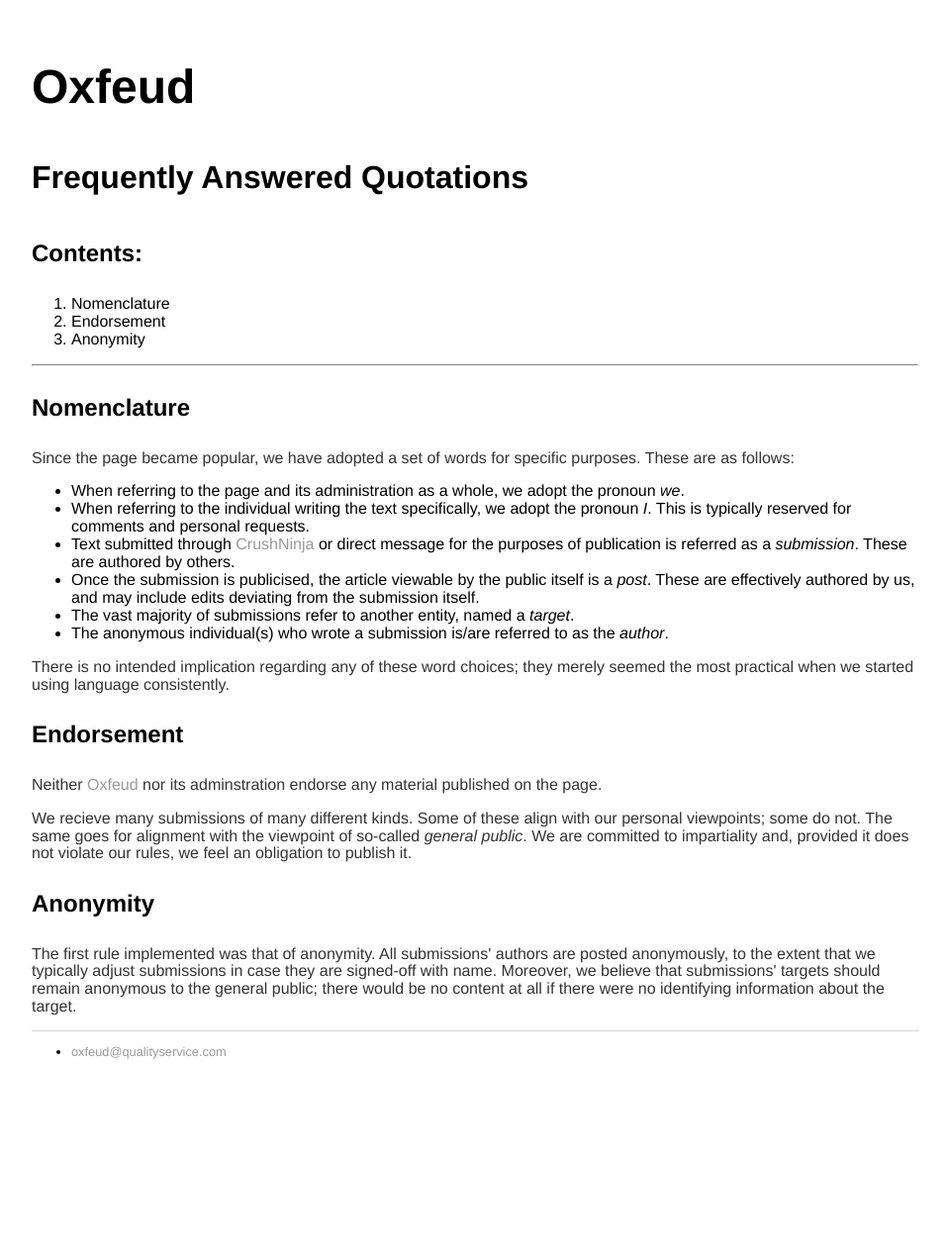
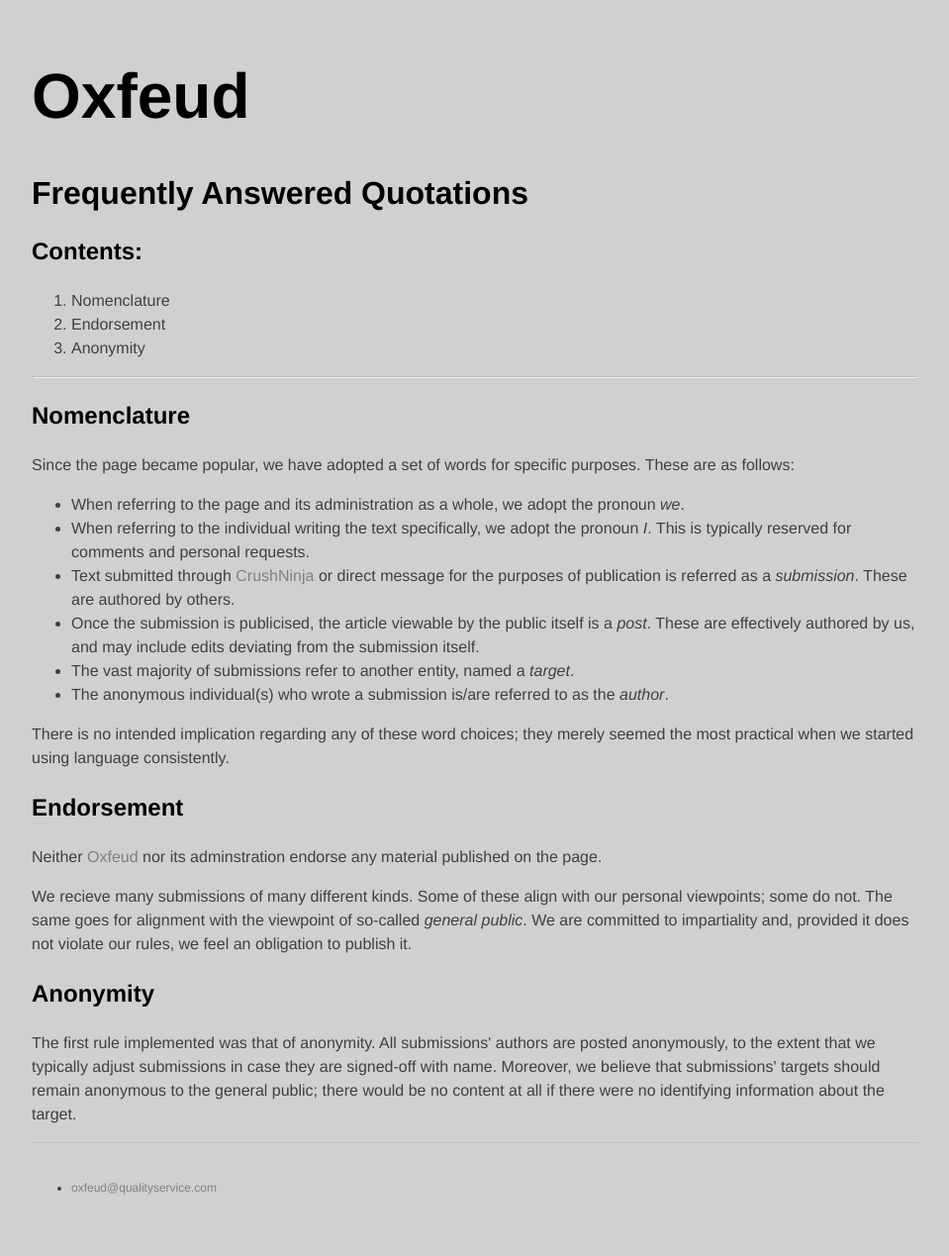
Before and after one commit to Oxfeud/oxfeud.github.io, a Jekyll site: the page built from index.html, in a window 1280 px wide. Shown: the whole page at 99% size, without its empty margins (160-1119 px from the left). Built offline with Jekyll 4.4.1, drawn with Linux system fonts in a browser that asks for light colours; before the commit the page ends 1130 px from its top, so only the background shows below that.

Commit message:
Update main.css

```diff
--- a/css/main.css
+++ b/css/main.css
@@ -2,35 +2,39 @@ body {
     margin: 60px auto;
     width: 70%;
     font-family:'Helvetica', 'Arial', 'Sans-Serif';
+    background-color: #d0d0d0;
 }
 a {
     text-decoration: none;
-    color: #999;
+    color: #808080;
 }
 a:hover {
     text-decoration: underline;
 }
 h1 {
-    font-size: 3em;
+    font-size: 4em;
 }
 h2 {
     font-size: 2em;
-    line-height: 2em;
 }
 h3 {
     font-size: 1.5em;
-    line-height: 1.5em;
 }
 p {
     font-size: 1em;
-    line-height: 1.1em;
-    color: #333;
+    line-height: 1.5em;
+    color: #404040;
+}
+li {
+    font-size: 1em;
+    line-height: 1.5em;
+    color: #404040;
 }
 footer {
-    border-top: 1px solid #d5d5d5;
-    margin-top: 1em;
-    font-size: .8em;
+    border-top: 1px solid #c0c0c0;
+    padding-top: 2em;
+    font-size: 0.75em;
 }
 hr {
-    border-top: 1px solid #8c8b8b
+    border-top: 1px solid #c0c0c0
 }
```
